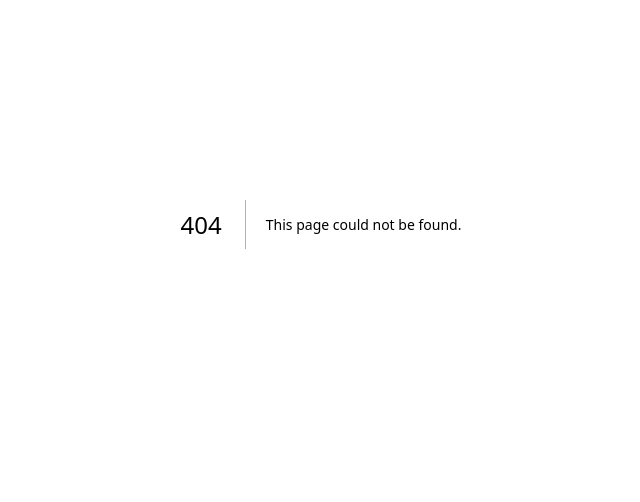
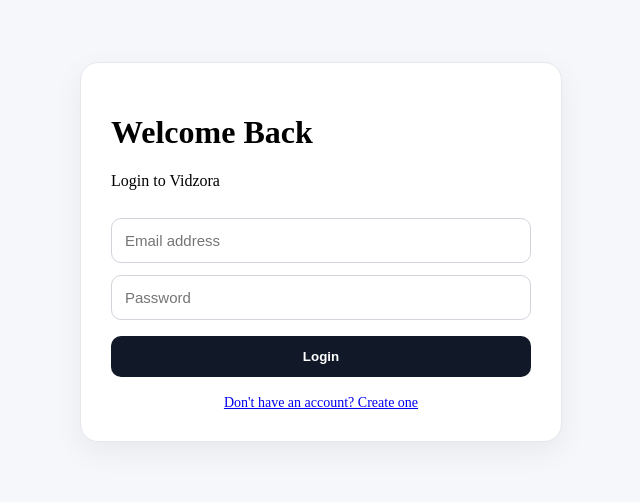
Before and after one commit to robiulbhai2766-byte/Vidzora, a Next.js app: page /login in a window 1280 px wide. Before the commit this address had no page. Shown: the part 176-678 px from the top of the page, without its empty margins (319-959 px from the left). Built offline with nearby package versions, Linux system fonts and the light colour scheme; no server answers.

Commit message:
Create page.js

```diff
--- /dev/null
+++ b/app/login/page.js
@@ -0,0 +1,117 @@
+"use client";
+
+import { useState } from "react";
+import { supabase } from "../../lib/supabase";
+
+export default function LoginPage() {
+  const [email, setEmail] = useState("");
+  const [password, setPassword] = useState("");
+  const [loading, setLoading] = useState(false);
+  const [message, setMessage] = useState("");
+
+  async function handleLogin(e) {
+    e.preventDefault();
+    setLoading(true);
+    setMessage("");
+
+    const { error } = await supabase.auth.signInWithPassword({
+      email,
+      password,
+    });
+
+    setLoading(false);
+
+    if (error) {
+      setMessage(error.message);
+      return;
+    }
+
+    window.location.href = "/";
+  }
+
+  return (
+    <main style={styles.page}>
+      <form onSubmit={handleLogin} style={styles.card}>
+        <h1>Welcome Back</h1>
+        <p>Login to Vidzora</p>
+
+        <input
+          type="email"
+          placeholder="Email address"
+          value={email}
+          onChange={(e) => setEmail(e.target.value)}
+          required
+          style={styles.input}
+        />
+
+        <input
+          type="password"
+          placeholder="Password"
+          value={password}
+          onChange={(e) => setPassword(e.target.value)}
+          required
+          style={styles.input}
+        />
+
+        <button type="submit" disabled={loading} style={styles.button}>
+          {loading ? "Logging in..." : "Login"}
+        </button>
+
+        {message && <p style={styles.message}>{message}</p>}
+
+        <a href="/signup" style={styles.link}>
+          Don't have an account? Create one
+        </a>
+      </form>
+    </main>
+  );
+}
+
+const styles = {
+  page: {
+    minHeight: "100vh",
+    display: "flex",
+    justifyContent: "center",
+    alignItems: "center",
+    background: "#f5f7fb",
+    padding: "20px",
+  },
+  card: {
+    width: "100%",
+    maxWidth: "420px",
+    background: "#fff",
+    padding: "30px",
+    borderRadius: "18px",
+    border: "1px solid #e5e7eb",
+    boxShadow: "0 10px 30px rgba(0,0,0,.06)",
+  },
+  input: {
+    width: "100%",
+    padding: "13px",
+    marginTop: "12px",
+    borderRadius: "10px",
+    border: "1px solid #d1d5db",
+    fontSize: "15px",
+    boxSizing: "border-box",
+  },
+  button: {
+    width: "100%",
+    marginTop: "16px",
+    padding: "13px",
+    border: 0,
+    borderRadius: "10px",
+    background: "#111827",
+    color: "#fff",
+    fontWeight: "700",
+  },
+  message: {
+    marginTop: "15px",
+    fontSize: "14px",
+  },
+  link: {
+    display: "block",
+    marginTop: "18px",
+    textAlign: "center",
+    fontSize: "14px",
+  },
+};
```
